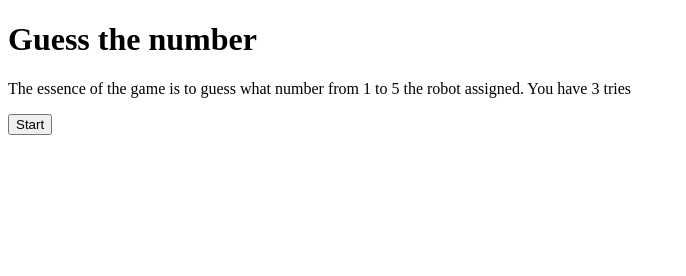
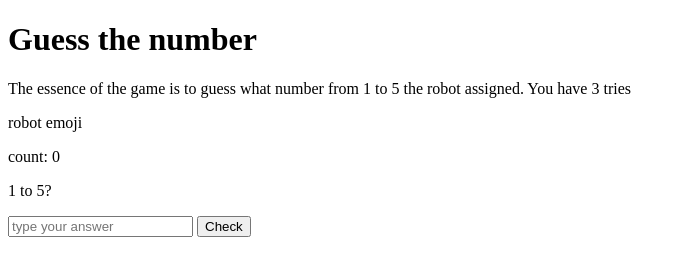
Before and after one commit to Jelezik/1to5, a plain HTML site: page index.html in a window 1280 px wide. Shown: the whole page, without its empty margins (0-686 px from the left). Drawn offline with Linux system fonts and the light colour scheme.

Commit message:
some text

```diff
--- a/index.html
+++ b/index.html
@@ -9,8 +9,11 @@
   <h1>Guess the number</h1>
   <p>The essence of the game is to guess what number
     from 1 to 5 the robot assigned. You have 3 tries</p>
-  <button>Start</button>
-  <p></p>
+  <snap>robot emoji</snap>
+  <p>count: <snap id="counts">0</snap> </p>
+  <p>1 to 5?</p>
+  <input type="text" placeholder="type your answer">
+  <button>Check</button>
     <script src="script.js"></script>
   </body>
 </html>
```
